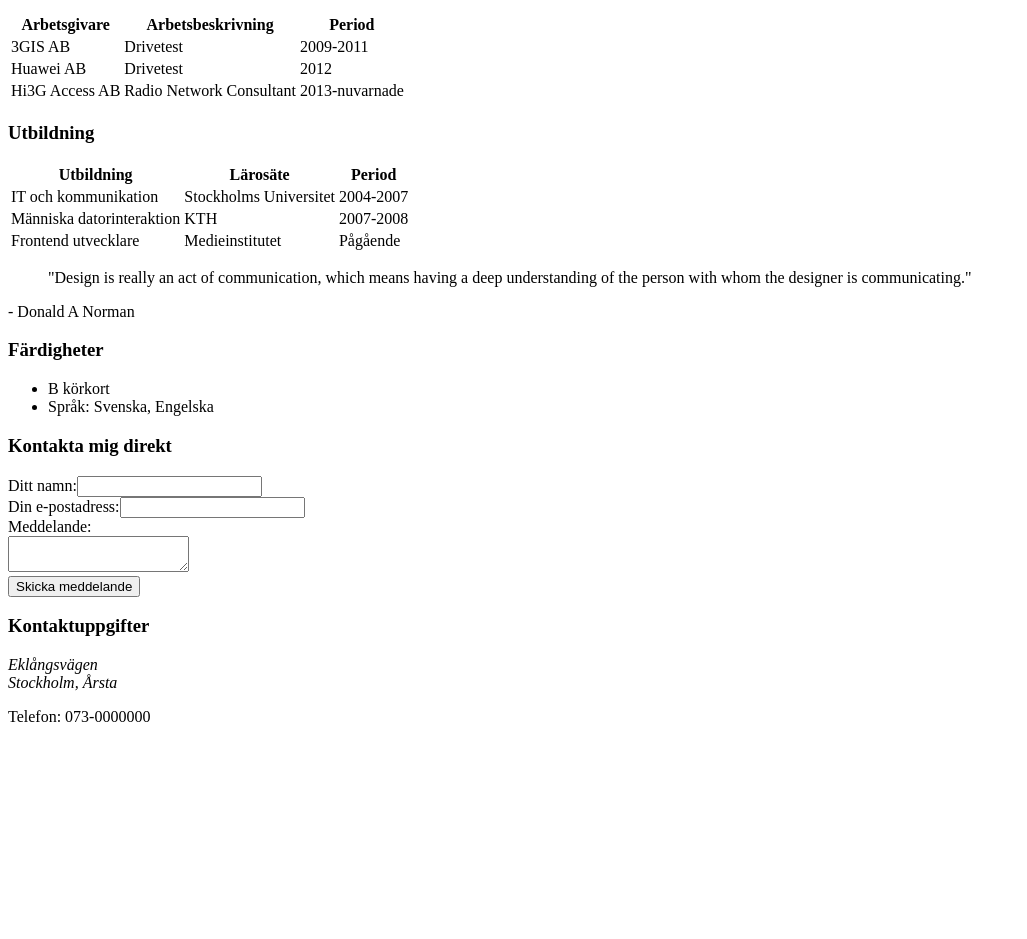
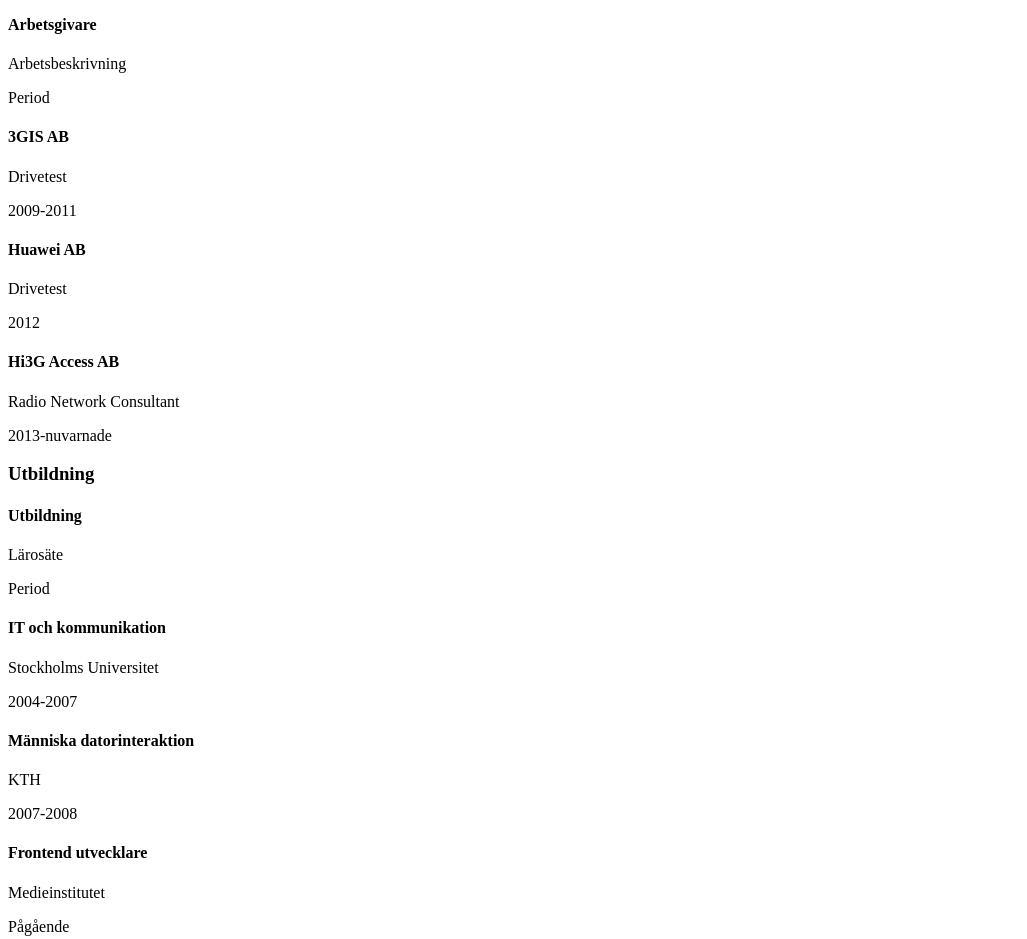
Before and after one commit to M-Lenvik/CV-first-html-project, a plain HTML site: page index.html in a window 1280 px wide. Shown: the part 640-1579 px from the top of the page, without its empty margins (0-1027 px from the left). Before the commit the page ends 1382 px from the top, so only its background shows below. Drawn offline with Linux system fonts and the light colour scheme.

Commit message:
Ändrat tabellerna till article och rättat lite fel

```diff
--- a/index.html
+++ b/index.html
@@ -1,13 +1,13 @@
 <!DOCTYPE html>
 <html lang="en">
 <head>
-    <meta charset="UTF-8">
+    <meta charset="utf-8">
     <meta name="viewport" content="width=device-width, initial-scale=1.0">
     <title>CV Marie Lenvik</title>
 </head>
 <body>
     <header>
-        <img src="marie.jpg" alt="Bild på Marie" loading="lazy" width="400" height="450"/> <!--Jag får felmeddelande i valideringen på att jag gör bildtaggen självstängande. Varför?-->
+        <img src="marie.jpg" alt="Bild på Marie iförd mössa i snöfall" loading="lazy" width="400" height="450">
         <hgroup>
             <h1>CV</h1>
             <p>Marie Lenvik</p>
@@ -17,59 +17,54 @@
 
     <main>
         <h3>Arbetslivserfarenhet</h3>
-        <table>
-            <tr>
-                <th>Arbetsgivare</th>
-                <th>Arbetsbeskrivning</th>
-                <th>Period</th>
-            </tr>
-            <tr>
-                <td>3GIS AB</td>
-                <td>Drivetest</td>
-                <td>2009-2011</td>
-            </tr>
-            <tr>
-                <td>Huawei AB</td>
-                <td>Drivetest</td>
-                <td>2012</td>
-            </tr>
-            <tr>
-                <td>Hi3G Access AB</td>
-                <td>Radio Network Consultant</td>
-                <td>2013-nuvarnade</td>
-            </tr>
-        </table>
+        <article>
+            <h4>Arbetsgivare</h4>
+            <p>Arbetsbeskrivning</p>
+            <p>Period</p>
+        </article>
+        <article>
+            <h4>3GIS AB</h4>
+            <p>Drivetest</p>
+            <p>2009-2011</p>
+        </article>
+        <article>
+            <h4>Huawei AB</h4>
+            <p>Drivetest</p>
+            <p>2012</p>
+        </article>
+        <article>
+            <h4>Hi3G Access AB</h4>
+            <p>Radio Network Consultant</p>
+            <p>2013-nuvarnade</p>
+        </article>
 
         <h3>Utbildning</h3>
-        <table>
-            <tr>
-                <th>Utbildning</th>
-                <th>Lärosäte</th>
-                <th>Period</th>
-            </tr>
-            <tr>
-                <td>IT och kommunikation</td>
-                <td>Stockholms Universitet</td>
-                <td>2004-2007</td>
-            </tr>
-            <tr>
-                <td>Människa datorinteraktion</td>
-                <td>KTH</td>
-                <td>2007-2008</td>
-            </tr>
-            <tr>
-                <td>Frontend utvecklare</td>
-                <td>Medieinstitutet</td>
-                <td>Pågående</td>
-            </tr>
-        </table>
+        <article>
+            <h4>Utbildning</h4>
+            <p>Lärosäte</p>
+            <p>Period</p>
+        </article>
+        <article>
+            <h4>IT och kommunikation</h4>
+            <p>Stockholms Universitet</p>
+            <p>2004-2007</p>
+        </article>
+        <article>
+            <h4>Människa datorinteraktion</h4>
+            <p>KTH</p>
+            <p>2007-2008</p>
+        </article>
+        <article>
+            <h4>Frontend utvecklare</h4>
+            <p>Medieinstitutet</p>
+            <p>Pågående</p>
+        </article>
     </main>
 
     <aside>
         <div>
             <blockquote>
-                <p>"Design is really an act of communication, which means having a deep understanding of the person with whom the designer is communicating."
-                </p>
+                <p>"Design is really an act of communication, which means having a deep understanding of the person with whom the designer is communicating."</p>
             </blockquote>
             <p>- Donald A Norman</p>
         </div>
@@ -78,25 +73,30 @@
         <ul>
             <li>B körkort</li>
             <li>Språk: Svenska, Engelska</li>
-          </ul>
+        </ul>
     </aside>
 
     <section>
         <h3>Kontakta mig direkt</h3>
         <form>
-            Ditt namn:<input type="text"><br>
-            Din e-postadress:<input type="text"><br>
+            Ditt namn:<br>
+            <input type="text"><br>
+            Din e-postadress:<br>
+            <input type="text"><br>
             Meddelande:<br>
-            <textarea name="meddelande"></textarea> <br>
-            <button>Skicka meddelande</button>
-            </form>
+            <textarea name="meddelande"></textarea><br>
+            <input type="submit" value="Skicka meddelande">
+        </form>
     </section>
 
     <footer>
         <h3>Kontaktuppgifter</h3>
-        <address>Eklångsvägen<br>
-        Stockholm, Årsta</address>
-        <p>Telefon: 073-0000000</p>
+        <address>
+            Eklångsvägen<br>
+            Stockholm, Årsta<br>
+            <a href="mailto:lenvik.marie@gmail.com">lenvik.marie@gmail.com</a><br>
+            <a href="tel:+46739697927">0739697927</a>
+        </address>
     </footer>
 </body>
 </html>
```
